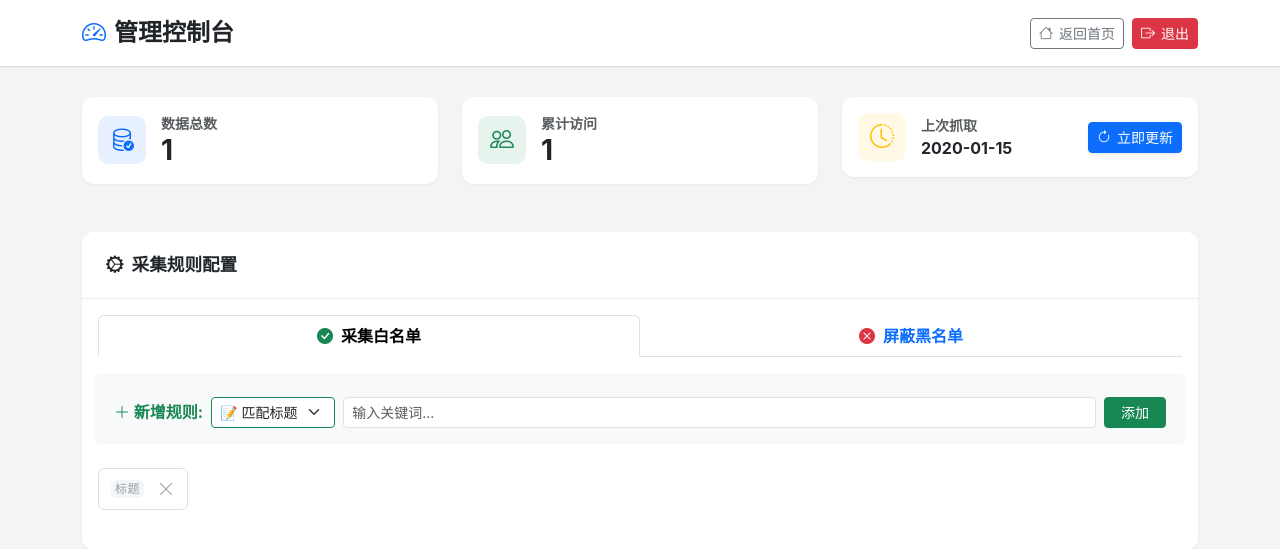
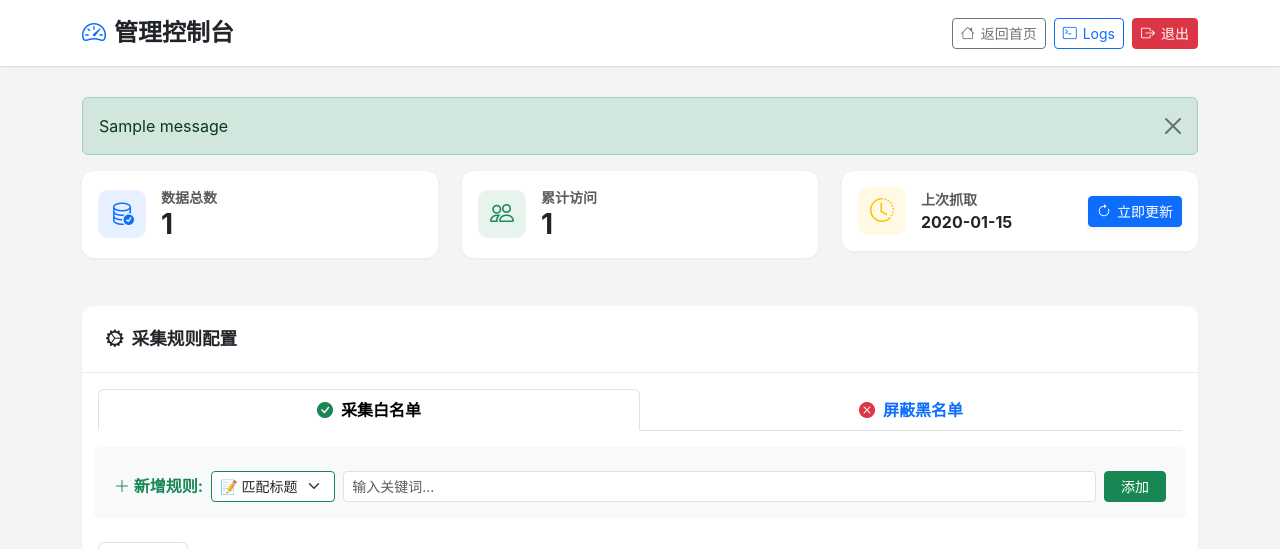
Before and after one commit to willggy/xianbao_psql, a Flask app: template templates/admin.html in a window 1280 px wide. Shown: the top 549 px of the page. Run offline with Flask 3, Linux system fonts and the light colour scheme; the template is opened without the code that fills it: most values are stand-ins (such as "Sample title", 1, 10 or a date in 2020); one stand-in notice (Sample message) is shown; parts of the project's set-up code (start-up, migrations or seed data) failed here and were passed over; some libraries are stand-ins or nearby versions.

Commit message:
Add files via upload

```diff
--- a/templates/admin.html
+++ b/templates/admin.html
@@ -143,6 +143,9 @@
                 <a href="/" class="btn btn-outline-secondary btn-sm btn-icon">
                     <i class="bi bi-house"></i> 返回首页
                 </a>
+                <a href="/logs" class="btn btn-outline-primary btn-sm btn-icon">
+                    <i class="bi bi-terminal"></i> Logs
+                </a>
                 <a href="/logout" class="btn btn-danger btn-sm btn-icon">
                     <i class="bi bi-box-arrow-right"></i> 退出
                 </a>
@@ -151,6 +154,18 @@
     </header>
 
     <div class="container">
+        {% with messages = get_flashed_messages(with_categories=true) %}
+        {% if messages %}
+        <div class="mb-3">
+            {% for category, message in messages %}
+            <div class="alert alert-{{ 'danger' if category == 'error' else category }} alert-dismissible fade show" role="alert">
+                {{ message }}
+                <button type="button" class="btn-close" data-bs-dismiss="alert" aria-label="Close"></button>
+            </div>
+            {% endfor %}
+        </div>
+        {% endif %}
+        {% endwith %}
         <div class="row mb-4">
             <div class="col-md-4">
                 <div class="card stat-card p-3">
```
Also changed, not shown: templates/detail.html (+10 -4 lines).
